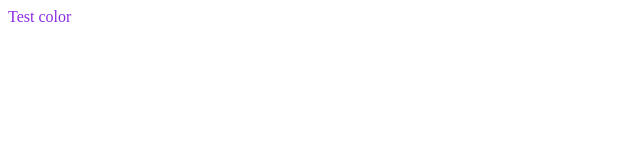
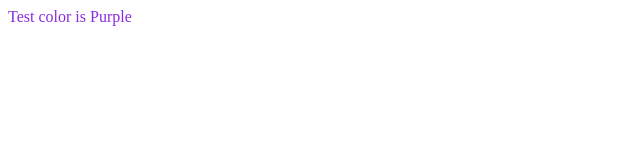
Before and after one commit to netbizmail11/Step-1, a plain HTML site: page ndex.html in a window 1280 px wide. Shown: the full height of the page, 0-640 px from the left. Drawn offline with Linux system fonts and the light colour scheme.

Commit message:
Emphasise colour

```diff
--- a/ndex.html
+++ b/ndex.html
@@ -10,7 +10,7 @@
 </head>
 
 <body>
-    Test color
+    Test color is Purple
 </body>
 
 </html>
```
